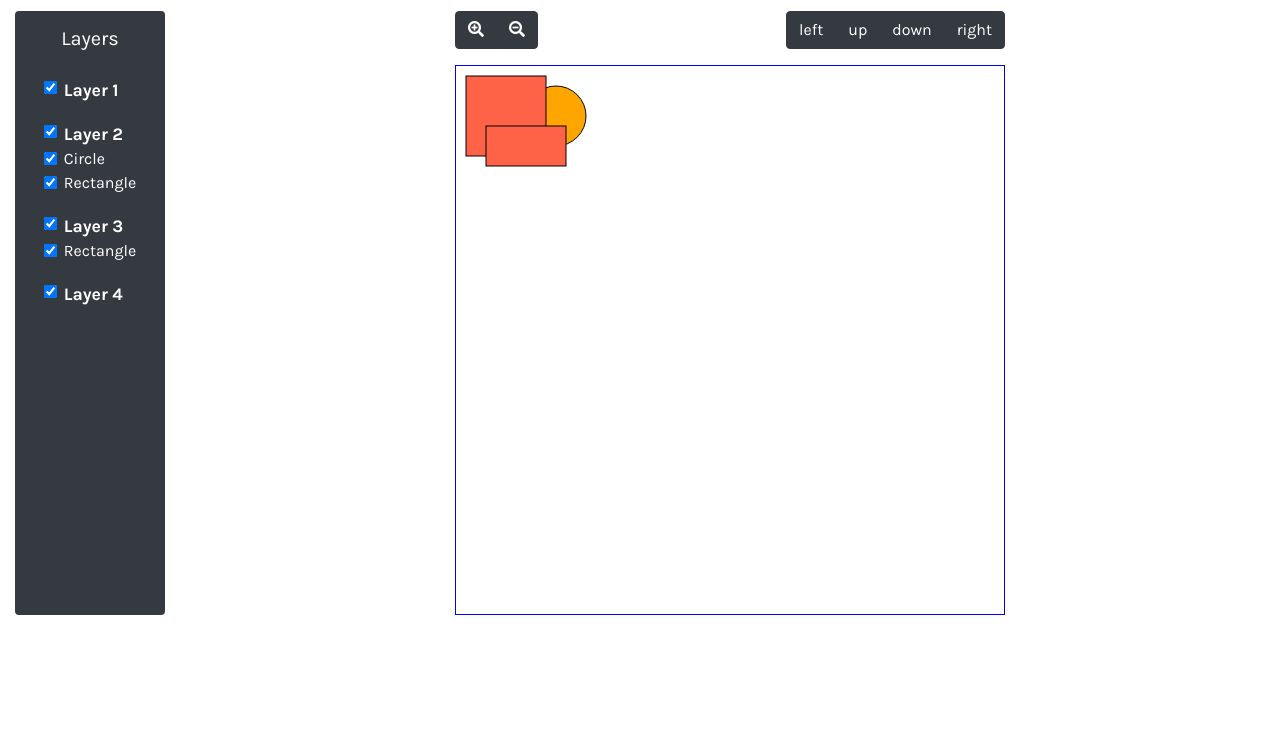
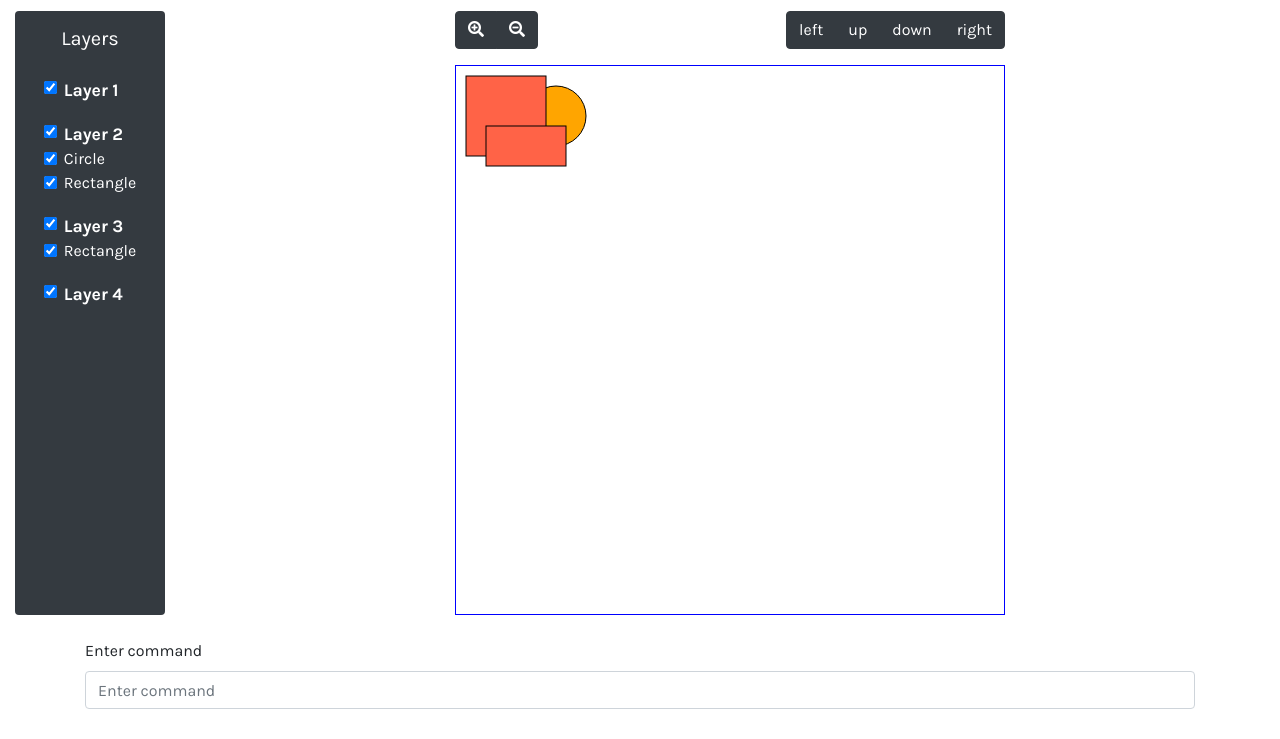
Before and after one commit to j-seixas/feup-asso, a website with bundled scripts: page simple-draw/index.html in a window 1280 px wide. Shown: the part 61-800 px from the top of the page. Built offline with nearby package versions, Linux system fonts and the light colour scheme.

Commit message:
some interface

```diff
--- a/simple-draw/index.html
+++ b/simple-draw/index.html
@@ -88,6 +88,15 @@
             </div>
         </div>
     </main>
+
+    <footer class="section footer-classic context-dark bg-image" >
+        <form class="container" id="commandForm" >
+            <div class="form-group">
+                <label for="commandLine">Enter command</label>
+                <input type="text" class="form-control" id="commandLine" placeholder="Enter command">
+            </div>
+        </form>
+    </footer>
 
 
     <div class="modal fade" id="rectangleModal" tabindex="-1" role="dialog" aria-hidden="true">
```
Also changed, not shown: simple-draw/src/events.ts (+10 -0 lines).
